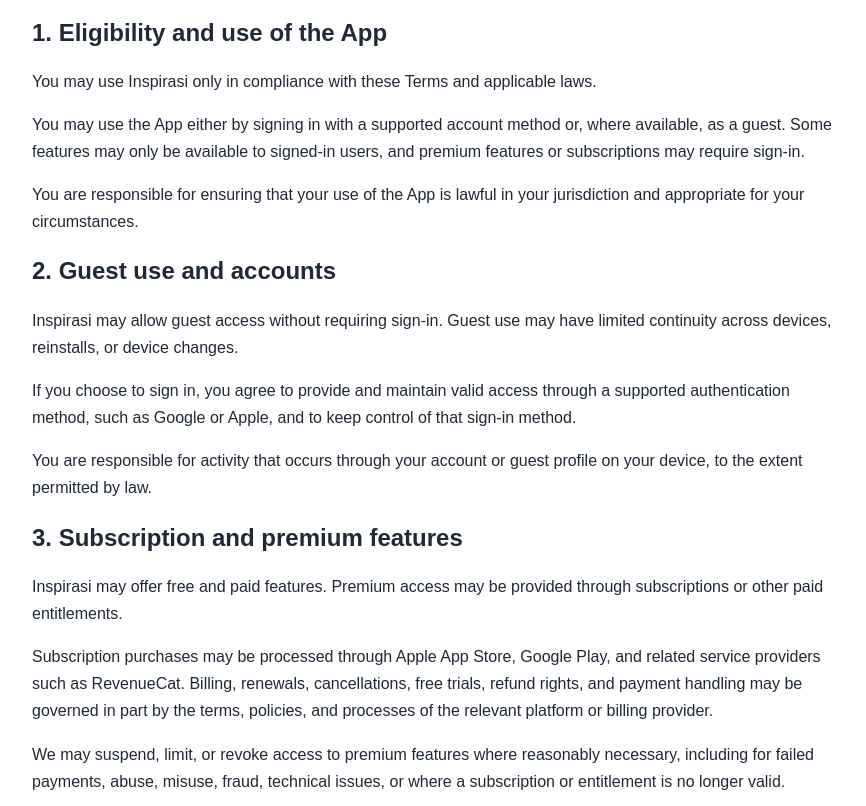
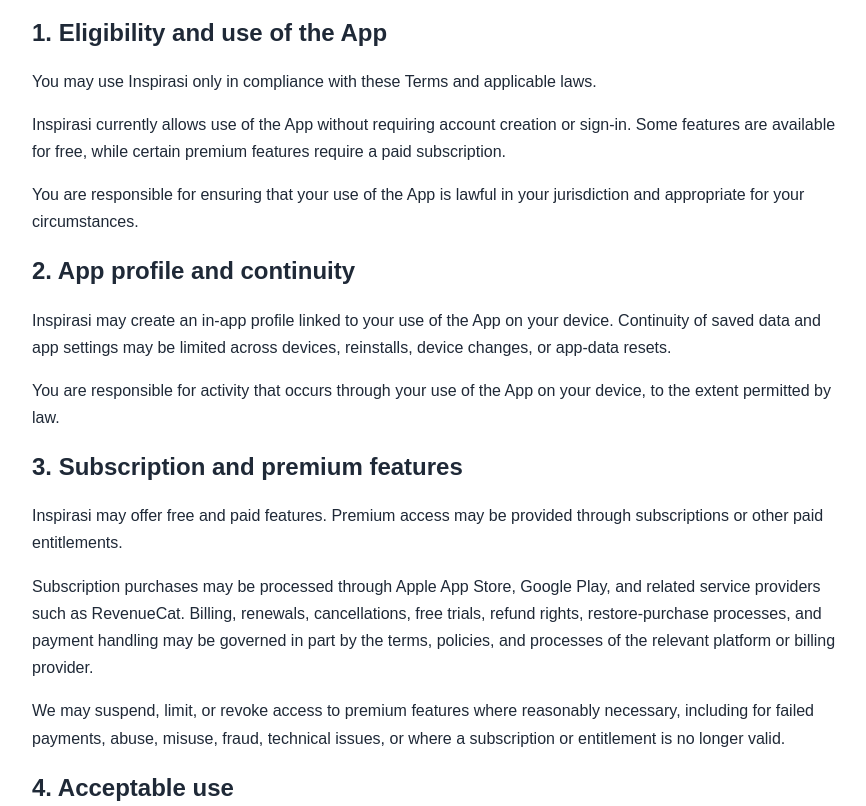
Before and after one commit to Lostbutontheway/inspirasi-legal, a plain HTML site: page terms.html in a window 1280 px wide. Shown: the part 323-1129 px from the top of the page, without its empty margins (198-1064 px from the left). Drawn offline with Linux system fonts and the light colour scheme.

Commit message:
Update terms.html
updated terms based on no SSO for launch

```diff
--- a/terms.html
+++ b/terms.html
@@ -56,28 +56,24 @@
     You may use Inspirasi only in compliance with these Terms and applicable laws.
   </p>
   <p>
-    You may use the App either by signing in with a supported account method or, where
-    available, as a guest. Some features may only be available to signed-in users, and
-    premium features or subscriptions may require sign-in.
+    Inspirasi currently allows use of the App without requiring account creation or sign-in.
+    Some features are available for free, while certain premium features require a paid
+    subscription.
   </p>
   <p>
     You are responsible for ensuring that your use of the App is lawful in your
     jurisdiction and appropriate for your circumstances.
   </p>
 
-  <h2>2. Guest use and accounts</h2>
+  <h2>2. App profile and continuity</h2>
   <p>
-    Inspirasi may allow guest access without requiring sign-in. Guest use may have limited
-    continuity across devices, reinstalls, or device changes.
+    Inspirasi may create an in-app profile linked to your use of the App on your device.
+    Continuity of saved data and app settings may be limited across devices, reinstalls,
+    device changes, or app-data resets.
   </p>
   <p>
-    If you choose to sign in, you agree to provide and maintain valid access through a
-    supported authentication method, such as Google or Apple, and to keep control of that
-    sign-in method.
-  </p>
-  <p>
-    You are responsible for activity that occurs through your account or guest profile on
-    your device, to the extent permitted by law.
+    You are responsible for activity that occurs through your use of the App on your
+    device, to the extent permitted by law.
   </p>
 
   <h2>3. Subscription and premium features</h2>
@@ -88,8 +84,8 @@
   <p>
     Subscription purchases may be processed through Apple App Store, Google Play, and
     related service providers such as RevenueCat. Billing, renewals, cancellations, free
-    trials, refund rights, and payment handling may be governed in part by the terms,
-    policies, and processes of the relevant platform or billing provider.
+    trials, refund rights, restore-purchase processes, and payment handling may be governed
+    in part by the terms, policies, and processes of the relevant platform or billing provider.
   </p>
   <p>
     We may suspend, limit, or revoke access to premium features where reasonably
@@ -139,8 +135,8 @@
   <h2>7. Connectivity, devices, and third-party services</h2>
   <p>
     Certain functions of the App require internet access and may depend on third-party
-    platforms and providers, including authentication, analytics, crash reporting,
-    mapping, subscription, cloud, and AI services.
+    platforms and providers, including analytics, crash reporting, mapping, subscription,
+    cloud, and AI services.
   </p>
   <p>We are not responsible for:</p>
   <ul>
@@ -183,7 +179,8 @@
     operation of the Service is no longer practical.
   </p>
   <p>
-    You may stop using the App at any time by uninstalling it.
+    You may stop using the App at any time by uninstalling it. You may also use the
+    in-app Delete Account &amp; Data flow to remove your app profile and associated app data.
   </p>
 
   <h2>11. Disclaimers</h2>
@@ -231,7 +228,6 @@
     If you have questions about these Terms, please contact:
   </p>
   <p>
-    Roland McCormack<br />
     Email: idealinc.inspirasi@gmail.com
   </p>
 </body>
```
